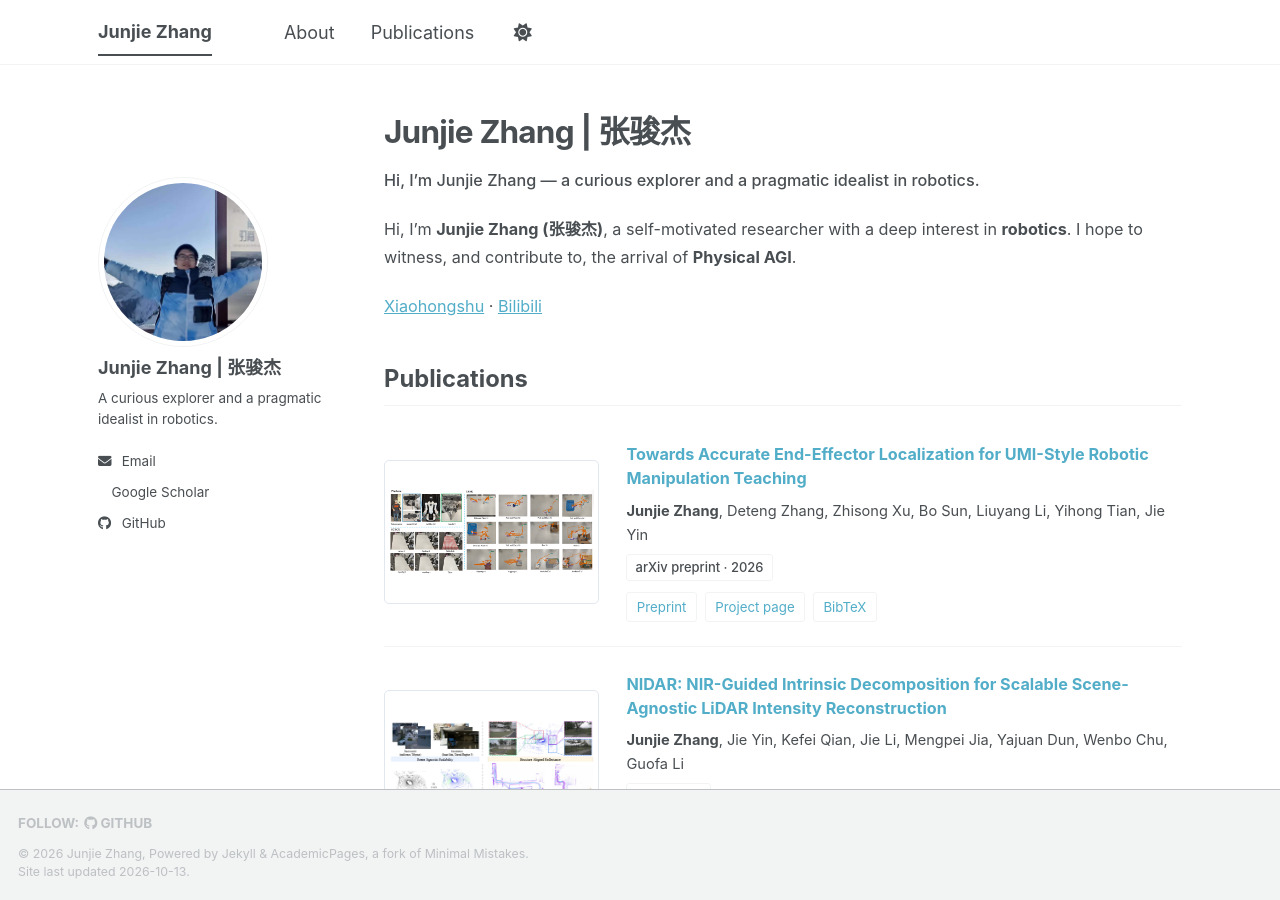
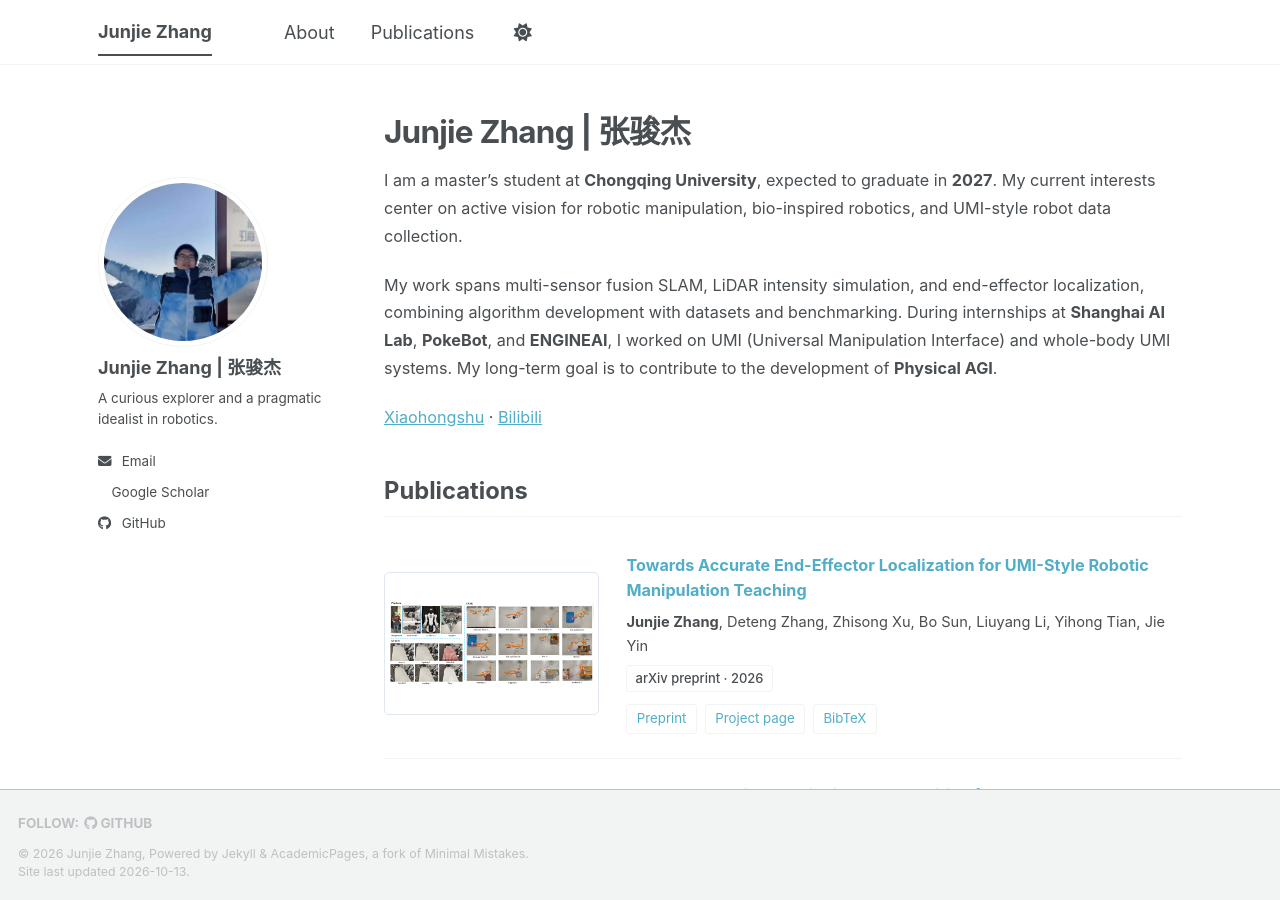
Before and after one commit to Zjj587/zjj587.github.io, a Jekyll site: the page built from index.md, in a window 1280 px wide and 900 px high. Built offline with Jekyll 4.4.1, drawn with Linux system fonts in a browser that asks for light colours; a style sheet for code colours, icons or effects is not loaded.

Commit message:
Publish approved academic introduction and robot video

```diff
--- a/_data/publications.yml
+++ b/_data/publications.yml
@@ -79,3 +79,5 @@
   links:
     - label: Paper
       url: https://doi.org/10.1109/ISRIMT59937.2023.10428599
+    - label: Video
+      url: https://www.bilibili.com/video/BV1nGLH6BEdn/
--- a/index.md
+++ b/index.md
@@ -7,10 +7,9 @@ author_profile: true
 
 <section id="about" class="academic-section" markdown="1">
 
-Hi, I'm Junjie Zhang — a curious explorer and a pragmatic idealist in robotics.
-{: .academic-introduction }
+I am a master's student at **Chongqing University**, expected to graduate in **2027**. My current interests center on active vision for robotic manipulation, bio-inspired robotics, and UMI-style robot data collection.
 
-Hi, I'm **Junjie Zhang (张骏杰)**, a self-motivated researcher with a deep interest in **robotics**. I hope to witness, and contribute to, the arrival of **Physical AGI**.
+My work spans multi-sensor fusion SLAM, LiDAR intensity simulation, and end-effector localization, combining algorithm development with datasets and benchmarking. During internships at **Shanghai AI Lab**, **PokeBot**, and **ENGINEAI**, I worked on UMI (Universal Manipulation Interface) and whole-body UMI systems. My long-term goal is to contribute to the development of **Physical AGI**.
 
 [Xiaohongshu](https://www.xiaohongshu.com/user/profile/654cda6b0000000008003b9d) · [Bilibili](https://space.bilibili.com/266735709?spm_id_from=333.1007.0.0)
 
```
